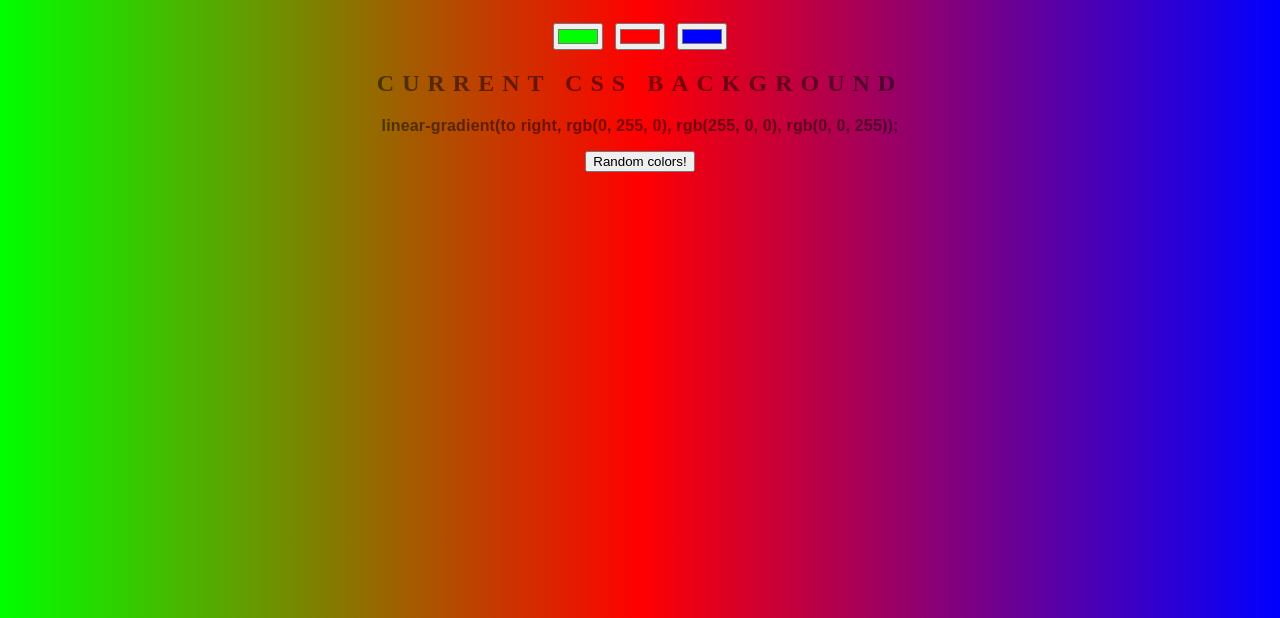
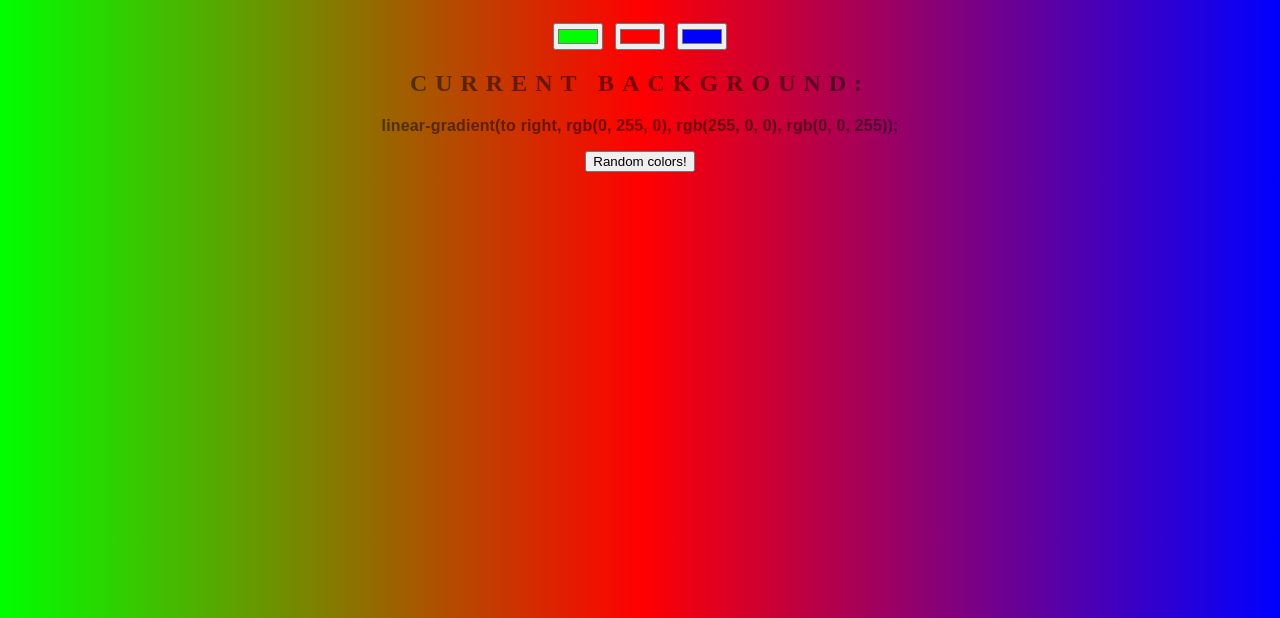
Before and after one commit to Sycendin/git_test, a plain HTML site: page index.html in a window 1280 px wide. Shown: the part 182-800 px from the top of the page. Drawn offline with Linux system fonts and the light colour scheme.

Commit message:
changing title

```diff
--- a/index.html
+++ b/index.html
@@ -9,7 +9,7 @@
 	<input class="color1" type="color" name="color1" value="#00ff00">
 	<input class="color2" type="color" name="color2" value="#ff0000">
 	<input class="color3" type="color" name="color3" value="#0000ff">
-	<h2>Current CSS Background</h2>
+	<h2>Current Background:</h2>
 	<h3></h3>
 	<button class="button">Random colors!</button>
 	<script type="text/javascript" src="script.js"></script>
```
